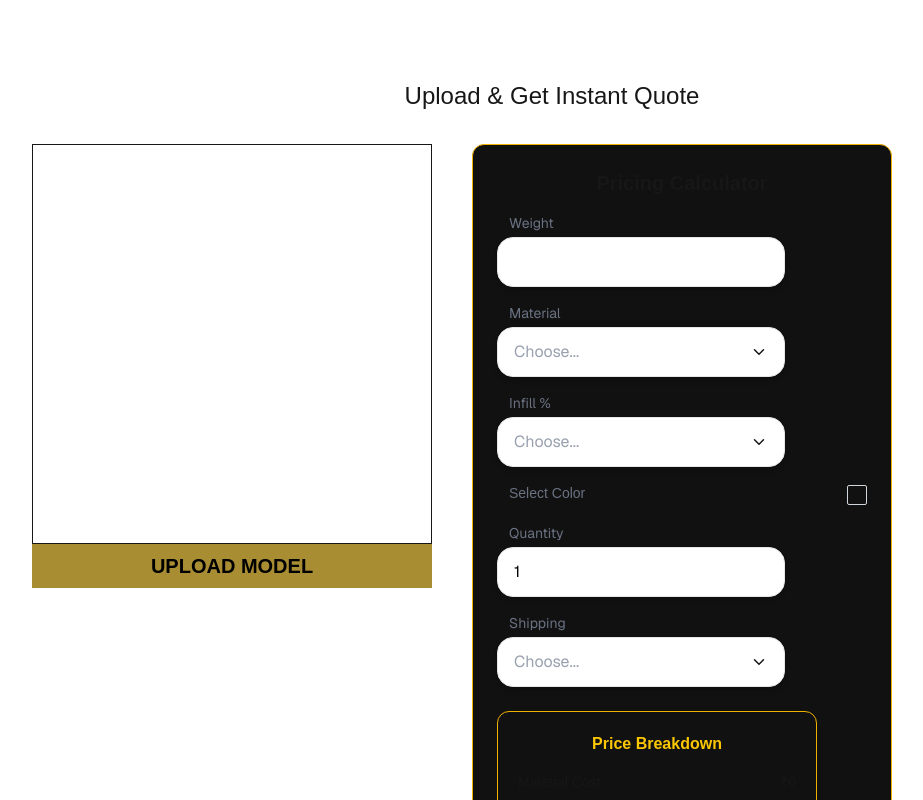
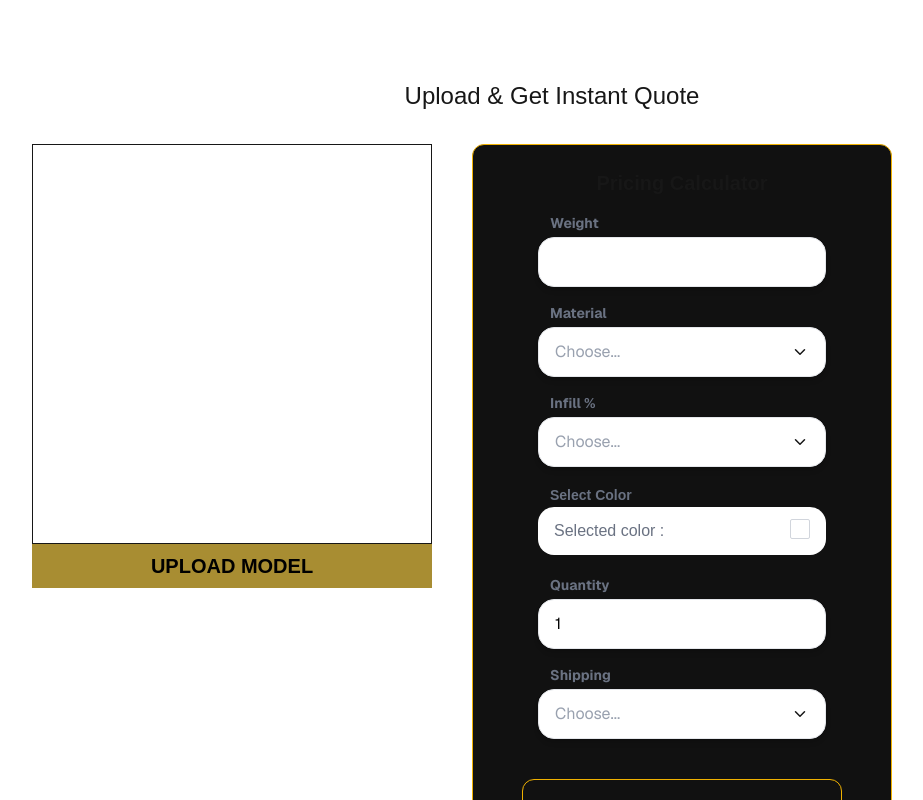
Before and after one commit to Ratnesh-Dhan/ecommerce-3d-print, a Next.js app: page /Stl in a window 1280 px wide. Shown: the top 800 px of the page, without its empty margins (88-1011 px from the left). Built offline with nearby package versions, Linux system fonts and the light colour scheme.

Commit message:
ui improvements

```diff
--- a/app/Stl/ColorSelector.tsx
+++ b/app/Stl/ColorSelector.tsx
@@ -14,17 +14,20 @@ const ColorSelector = ({ value, onChange }: ColorSelectorProps) => {
 
   return (
     <div className="mb-4">
-      <div className="flex items-center justify-between">
+      <div className=" items-center justify-between w-72">
+        <span className="text-sm text-gray-500 ml-3 font-bold">
+          Select Color
+        </span>
         <button
-          className="text-sm text-gray-500 mb-1 block ml-3"
+          className=" text-gray-500 mb-1 block py-3 px-4 bg-white flex w-full justify-between rounded-2xl"
           onClick={() => setOpen(!open)}
         >
-          Select Color
+          Selected color :
+          <div
+            className="w-5 h-5 rounded-xs border border-gray-300"
+            style={{ backgroundColor: value as string }}
+          />
         </button>
-        <div
-          className="w-5 h-5 rounded-xs border border-gray-300"
-          style={{ backgroundColor: value as string }}
-        />
       </div>
 
       {open && (
--- a/app/Stl/page.tsx
+++ b/app/Stl/page.tsx
@@ -47,7 +47,6 @@ const Stl = () => {
     setWeight(Number(value));
   };
 
-
   const calculatePrice = () => {
     if (!weight || !material) return;
 
@@ -62,10 +61,10 @@ const Stl = () => {
 
     const infillMultiplier = {
       1: 0,
-      2: 0.10,
+      2: 0.1,
       3: 0.25,
-      4: 0.40,
-      5: 0.60,
+      4: 0.4,
+      5: 0.6,
     };
 
     const infillAdjustment =
@@ -77,11 +76,11 @@ const Stl = () => {
       3: 100,
     };
 
-    const shippingValue =
-      shippingMultiplier[shipping as number] || 0;
+    const shippingValue = shippingMultiplier[shipping as number] || 0;
 
     const total =
-      (baseMaterialCost + infillAdjustment + shippingValue) *      Number(quantity || 1);
+      (baseMaterialCost + infillAdjustment + shippingValue) *
+      Number(quantity || 1);
 
     setMaterialCost(baseMaterialCost);
     setInfillCost(infillAdjustment);
@@ -103,7 +102,7 @@ const Stl = () => {
             UPLOAD MODEL
           </button>
         </div>
-        <div className="border border-yellow-500 rounded-xl p-6 w-[420px] bg-[#111]">
+        <div className="flex flex-col items-center border border-yellow-500 rounded-xl p-6 w-[420px] bg-[#111]">
           <h3 className="text-xl font-bold text-center mb-4 flex flex-col gap-4">
             Pricing Calculator
           </h3>
--- a/app/components/CustomInput.tsx
+++ b/app/components/CustomInput.tsx
@@ -10,7 +10,9 @@ const CustomInput = ({
 }: CustomInputProps) => {
   return (
     <div className={`w-72 relative font-sans ${className}`}>
-      <label className="text-sm text-gray-500 mb-1 block ml-3">{label}</label>
+      <label className="text-sm text-gray-500 mb-1 block ml-3 font-bold">
+        {label}
+      </label>
       <input
         className="text-black w-full flex items-center justify-between px-4 py-3 bg-white rounded-2xl shadow-md border border-gray-200 hover:shadow-lg transition"
         type="number"
--- a/app/components/DropdownInput.tsx
+++ b/app/components/DropdownInput.tsx
@@ -27,7 +27,9 @@ export default function DropdownInput({
 
   return (
     <div className={`w-72 relative font-sans ${className}`} ref={ref}>
-      <label className="text-sm text-gray-500 mb-1 block ml-3">{label}</label>
+      <label className="text-sm text-gray-500 mb-1 block ml-3 font-bold">
+        {label}
+      </label>
 
       {/* Input Box */}
       <button
```
Lines whose indentation alone changed are shown as unchanged.
